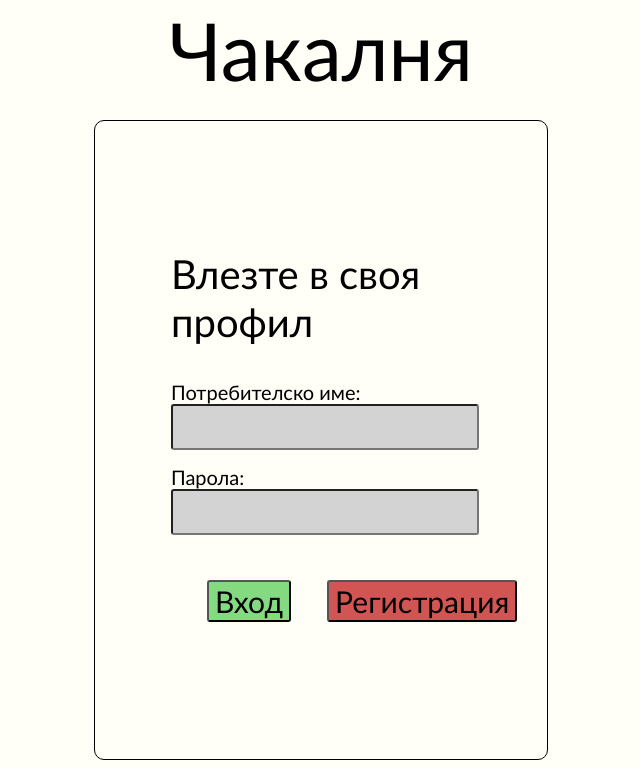
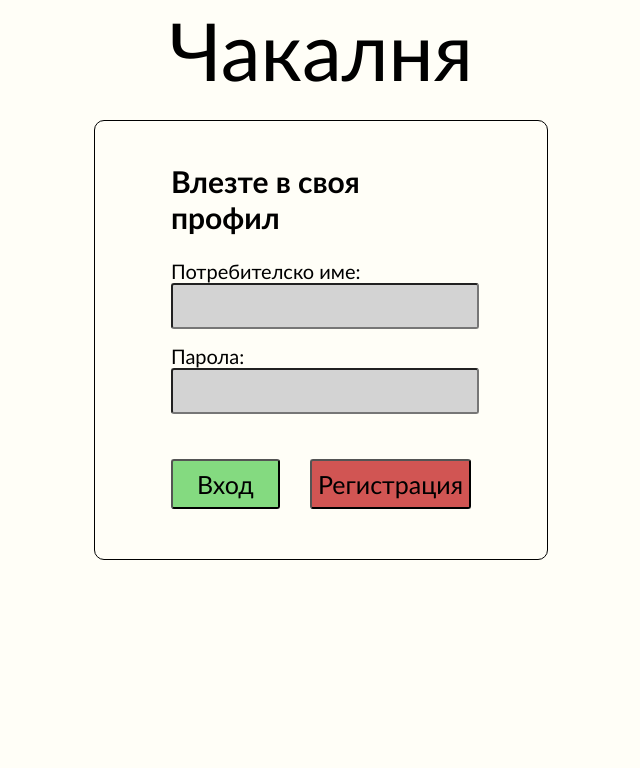
Before and after one commit to brokenhalo420/web-project, a PHP site: page /login.html in a window 1280 px wide. Shown: the part 207-975 px from the top of the page, without its empty margins (319-959 px from the left). After the commit the page ends 767 px from the top, so only its background shows below. Run offline with PHP 8.4, Linux system fonts and the light colour scheme.

Commit message:
Mario init (#2)
* login and register forms

* update 1

* updated css

* changed login css

* login css update 2

* login form finished

Co-authored-by: Mario Nikolov <m.nikolov1501@gmail.com>

```diff
--- a/frontend/login/css/style.css
+++ b/frontend/login/css/style.css
@@ -1,6 +1,10 @@
 body {
-    text-align: center;
     background-color: rgb(255, 254, 247);
+    display: flex;
+    flex-direction: column;
+    align-items: center;
+    justify-content: center;
+
 }
 
 img#logo {
@@ -8,42 +12,56 @@ img#logo {
     width: auto;
 }
 
+header {
+    display: flex;
+    flex-direction: column;
+    align-items: center;
+    justify-content: center;
+}
+
+article {
+    display: flex;
+    justify-content: center;
+    flex-direction: column;
+    align-items: center;
+    width: 10%;
+    height: 400px;
+    border: 1px solid black;
+    border-radius: 10px;
+    padding-left: 10%;
+    padding-right: 10%;
+    padding-bottom: 3%;
+    flex-shrink: 1;
+    min-width: 200px;
+}
+
+form {
+    display: flex;
+    justify-content: space-between;
+    align-content: space-between;
+    flex-direction: column;
+    width: 150%;
+    flex-shrink: 1;
+    min-width: 100px;
+}
+
 h1{
+    display: flex;
     font-size: 80px;
     font-weight: normal;
     font-family: 'Gill Sans', 'Gill Sans MT', Calibri, 'Trebuchet MS', sans-serif;
     margin-top: 1px;
-}
-
-header {
-    align-items: center;
-    text-align: center;
-}
-
-article {
-    text-align: center;
-    margin-left :35%;
-    margin-right :35%;
-    border: 1px black solid;
-    border-radius: 3px;
-}
-
-form {
-    text-align: center;
-    align-items: center;
-    align-content: center;
-    margin-left :10%;
-    margin-right :10%;
-    padding: 3%;
+    margin-bottom: 5%;
 }
 
 form>h2 {
+    display: flex;
     font-weight: normal;
-    font-size: 40px;
-    margin-left :-5%;
-    margin-right :-5%;
-    margin-top: 1px;
+    font-size: 30px;
+    font-weight: bold;
     font-family: 'Gill Sans', 'Gill Sans MT', Calibri, 'Trebuchet MS', sans-serif;
+    justify-content: center;
+    margin-top: 10%;
 }
 
 form label {
@@ -52,29 +70,38 @@ form label {
 }
 
 form input {
-    width: 90%;
-    min-height: 30px;
+    width: 100%;
+    min-height: 40px;
     font-size:18px;
     border-radius: 3px;
     background-color: lightgrey;
     text-indent: 2%;
     vertical-align: middle;
     font-family: 'Gill Sans', 'Gill Sans MT', Calibri, 'Trebuchet MS', sans-serif;
+    margin-bottom: 5%;
+}
+
+#button-container {
+    margin-top: 10%;
+    display: flex;
+    align-content: flex-start;
+    justify-content: center;
 }
 
 form button {
-    font-size: 30px;
-    width: 80%;
+    font-size: 25px;
+    width: 300px;
+    height: 50px;
     border-radius: 3px;
-    margin-top: 5%;
     font-family: 'Gill Sans', 'Gill Sans MT', Calibri, 'Trebuchet MS', sans-serif;
+    min-width: fit-content;
+}
 
+button#register-button{
+    background-color: rgba(189, 10, 10, 0.686);
+    margin-left: 10%;
 }
 
 button#login-button{
-    background-color: green;
+    background-color: rgba(38, 192, 38, 0.566);
 }
-
-button#register-button{
-    background-color: red;
-}
--- a/frontend/login/login.html
+++ b/frontend/login/login.html
@@ -6,7 +6,8 @@
     <meta http-equiv="X-UA-Compatible" content="IE=edge">
     <meta name="viewport" content="width=device-width, initial-scale=1.0">
     <title>Чакалня</title>
-    <link rel="stylesheet" href="./css/newstyle.css">
+
+    <link rel="stylesheet" href="./css/style.css">
     <script defer src="./js/events.js"></script>
 </head>
 
```
